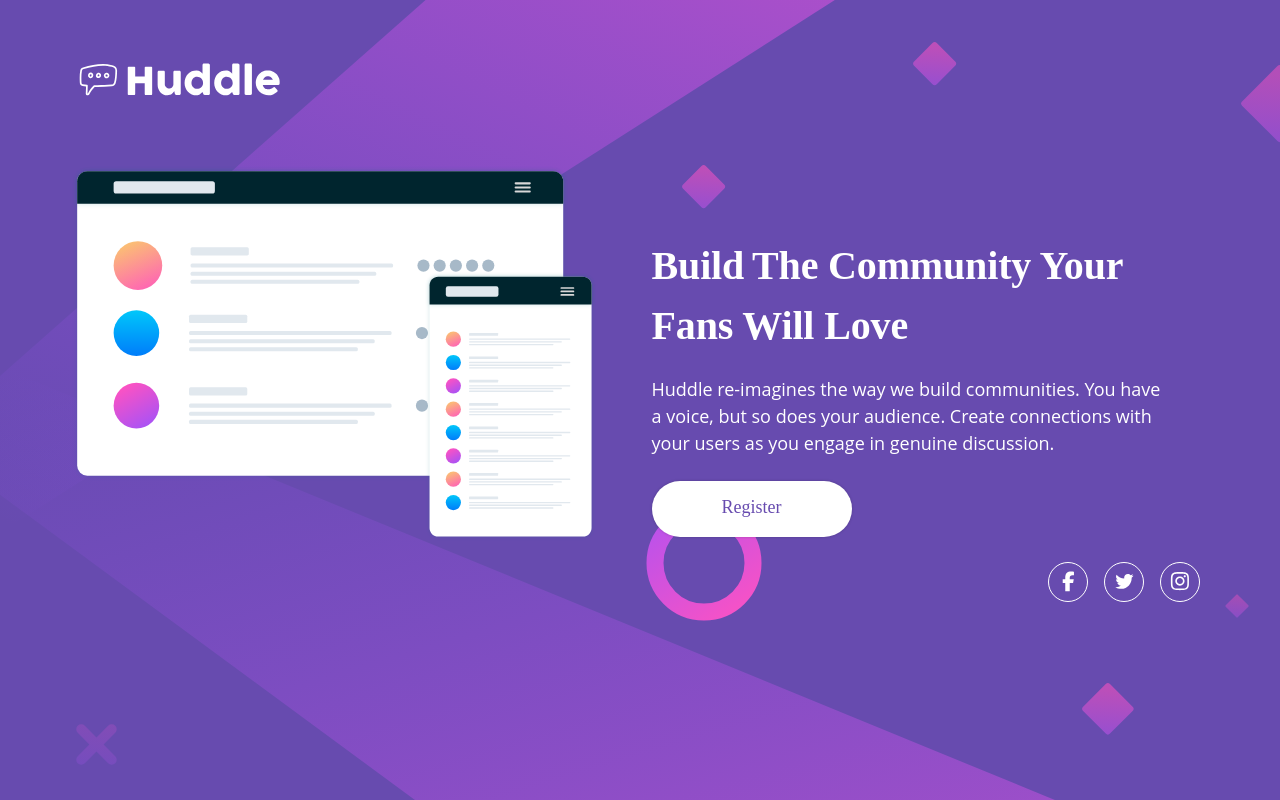
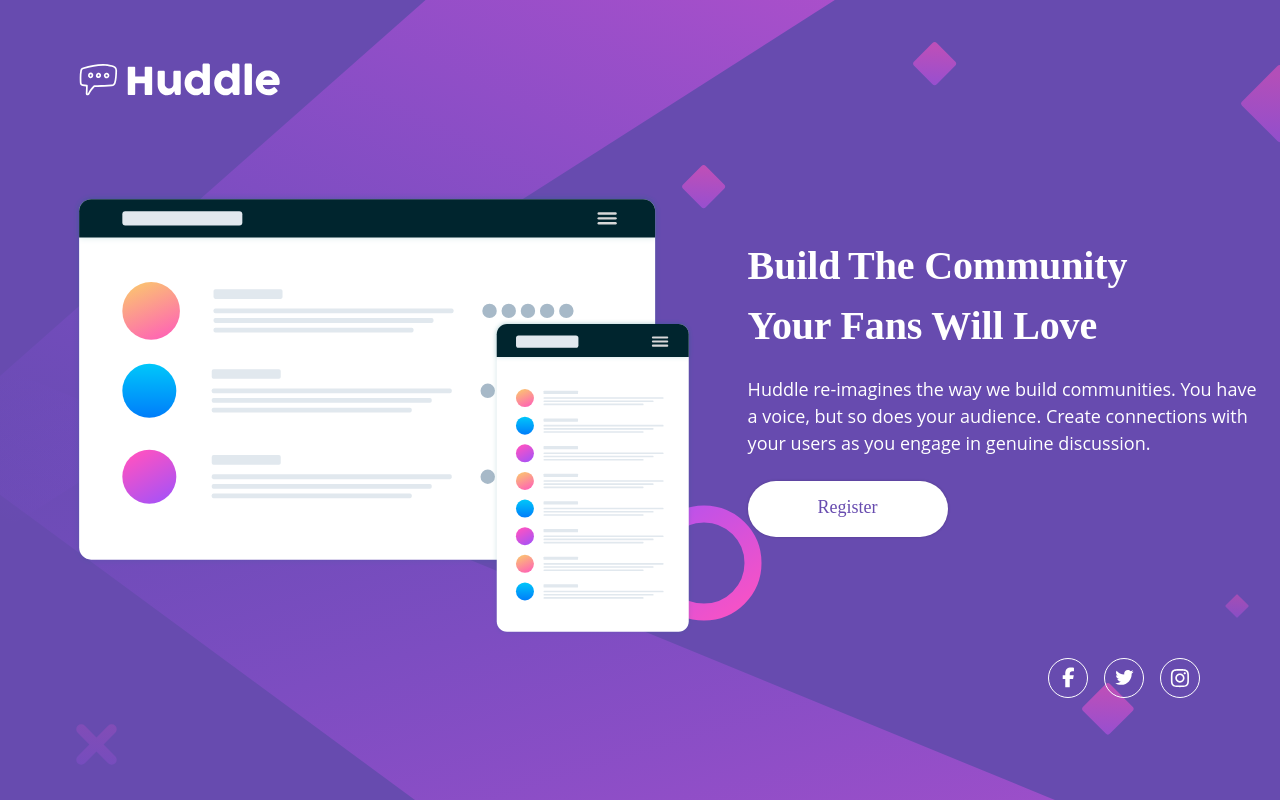
Before and after one commit to Vladimir-Sag/my-portfolio, a plain HTML site: page second_task/index.html in a window 1280 px wide. Drawn offline with Linux system fonts and the light colour scheme; a web font is replaced by a local one.

Commit message:
fix: remove extra space in Edge browser

```diff
--- a/second_task/css/index.css
+++ b/second_task/css/index.css
@@ -17,6 +17,7 @@
     font-weight: 400;
     font-style: normal;
 }
+
 
 
 :root{
@@ -48,6 +49,7 @@ body{
 .text_container{
     margin-top:56px;
     margin-left:2px;
+
 }
 
 h1{
@@ -136,9 +138,6 @@ footer span{
     height: 60%;
 }
 
-
-
-
 @media screen and (min-width: 1200px) {
     body{
         background-image: url(../images/bg-desktop.svg);
@@ -149,8 +148,8 @@ footer span{
         width: 216px;
         height: auto;
     }
-    .image-desctop{
-        width: 709px;
+    .image-desktop{
+        width: 99.3%;
         height: auto;
         margin-left: 4px;
         margin-top: 83px;
@@ -158,6 +157,7 @@ footer span{
     .text_container{
         margin-top:99px;
         margin-left:53px;
+        width:40%
     }
     h1{
         font-size: 40px;
```
